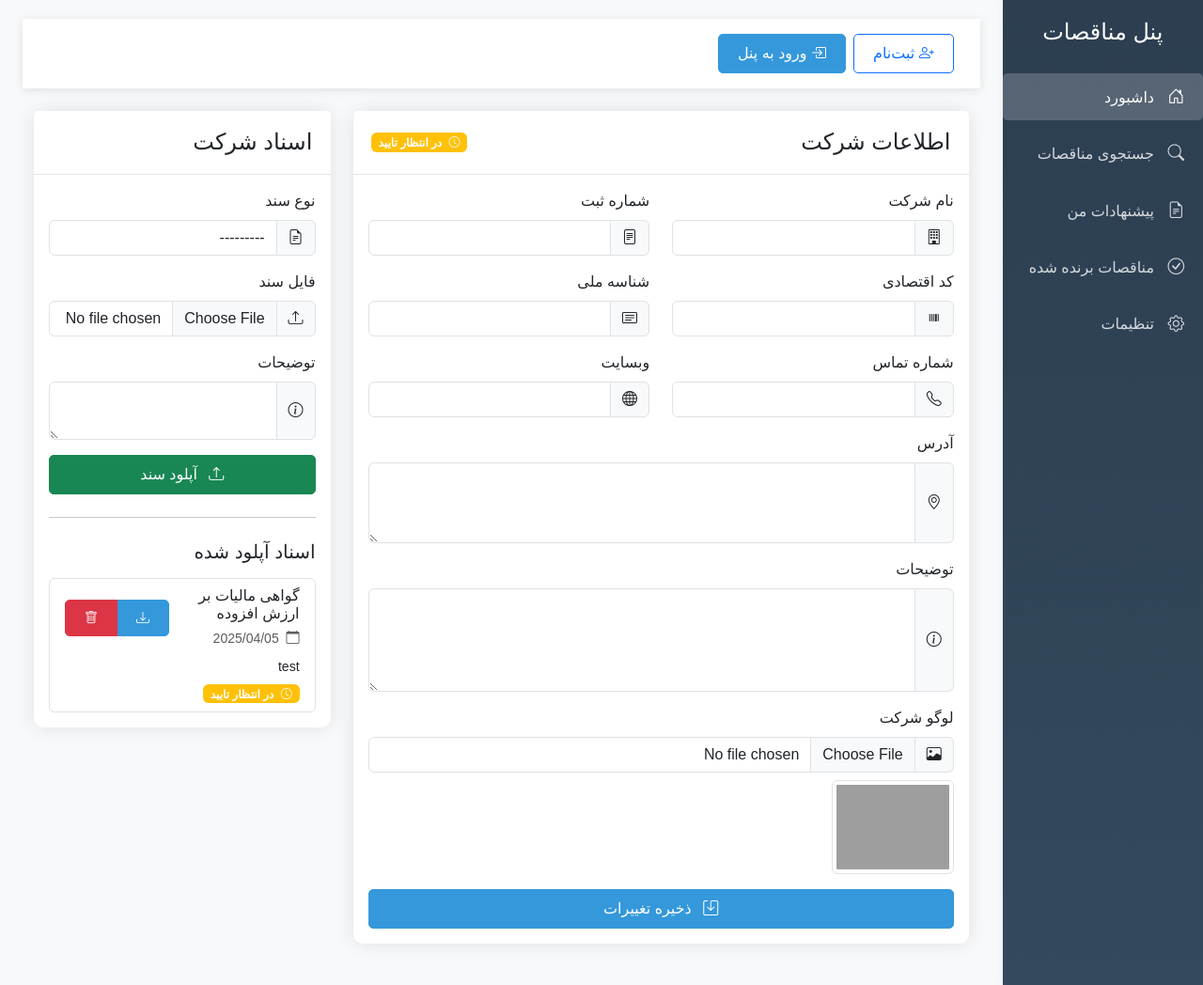
After one commit to khashino/Tender, a Django app: template templates/app2/settings.html in a window 1280 px wide. The commit adds this page. Shown: the whole page at 94% size. Run offline with Django 5.2, Linux system fonts and the light colour scheme; the template is opened without the code that fills it: values that come from a table or form of the project are taken from there, others are empty; data comes from the database, SQL or seed files in the repository; both versions use the stored data as it was after the commit; some web fonts are replaced; grey boxes are pictures that could not be loaded.

Commit message:
Public Company Profile

```diff
--- a/app2/forms.py
+++ b/app2/forms.py
@@ -1,6 +1,6 @@
 from django import forms
 from django.contrib.auth.forms import UserCreationForm, AuthenticationForm
-from .models import App2User
+from .models import App2User, Company, CompanyDocument
 
 class App2UserCreationForm(UserCreationForm):
     class Meta:
@@ -14,3 +14,32 @@ class App2AuthenticationForm(AuthenticationForm):
                 "This account is not authorized to access App2.",
                 code='invalid_login',
             )
+
+class CompanyForm(forms.ModelForm):
+    class Meta:
+        model = Company
+        fields = [
+            'name', 'registration_number', 'economic_code', 'national_id',
+            'phone', 'address', 'website', 'description', 'logo'
+        ]
+        widgets = {
+            'name': forms.TextInput(attrs={'class': 'form-control'}),
+            'registration_number': forms.TextInput(attrs={'class': 'form-control'}),
+            'economic_code': forms.TextInput(attrs={'class': 'form-control'}),
+            'national_id': forms.TextInput(attrs={'class': 'form-control'}),
+            'phone': forms.TextInput(attrs={'class': 'form-control'}),
+            'address': forms.Textarea(attrs={'class': 'form-control', 'rows': 3}),
+            'website': forms.URLInput(attrs={'class': 'form-control'}),
+            'description': forms.Textarea(attrs={'class': 'form-control', 'rows': 4}),
+            'logo': forms.FileInput(attrs={'class': 'form-control'}),
+        }
+
+class CompanyDocumentForm(forms.ModelForm):
+    class Meta:
+        model = CompanyDocument
+        fields = ['document_type', 'file', 'description']
+        widgets = {
+            'document_type': forms.Select(attrs={'class': 'form-control'}),
+            'file': forms.FileInput(attrs={'class': 'form-control'}),
+            'description': forms.Textarea(attrs={'class': 'form-control', 'rows': 2}),
+        }
--- a/app2/urls.py
+++ b/app2/urls.py
@@ -8,4 +8,8 @@ urlpatterns = [
     path('login/', views.login_view, name='login'),
     path('register/', views.register, name='register'),
     path('logout/', views.logout_view, name='logout'),
+    path('settings/', views.settings, name='settings'),
+    path('settings/upload-document/', views.upload_document, name='upload_document'),
+    path('settings/delete-document/<int:document_id>/', views.delete_document, name='delete_document'),
+    path('download-document/<int:document_id>/', views.download_document, name='download_document'),
 ]
--- /dev/null
+++ b/templates/app2/settings.html
@@ -0,0 +1,228 @@
+{% extends 'app2/base.html' %}
+{% load static %}
+
+{% block title %}تنظیمات شرکت - پنل مدیریت مناقصات{% endblock %}
+
+{% block content %}
+<div class="container-fluid">
+    <div class="row">
+        <!-- Company Information -->
+        <div class="col-md-8">
+            <div class="card mb-4">
+                <div class="card-header d-flex justify-content-between align-items-center">
+                    <h4 class="mb-0">اطلاعات شرکت</h4>
+                    {% if company and company.is_verified %}
+                        <span class="badge bg-success">
+                            <i class="bi bi-check-circle me-1"></i>
+                            تایید شده
+                        </span>
+                    {% else %}
+                        <span class="badge bg-warning">
+                            <i class="bi bi-clock me-1"></i>
+                            در انتظار تایید
+                        </span>
+                    {% endif %}
+                </div>
+                <div class="card-body">
+                    <form method="post" enctype="multipart/form-data">
+                        {% csrf_token %}
+                        <div class="row">
+                            <div class="col-md-6 mb-3">
+                                <label for="id_name" class="form-label">نام شرکت</label>
+                                <div class="input-group">
+                                    <span class="input-group-text">
+                                        <i class="bi bi-building"></i>
+                                    </span>
+                                    {{ form.name }}
+                                </div>
+                            </div>
+                            <div class="col-md-6 mb-3">
+                                <label for="id_registration_number" class="form-label">شماره ثبت</label>
+                                <div class="input-group">
+                                    <span class="input-group-text">
+                                        <i class="bi bi-file-text"></i>
+                                    </span>
+                                    {{ form.registration_number }}
+                                </div>
+                            </div>
+                        </div>
+                        <div class="row">
+                            <div class="col-md-6 mb-3">
+                                <label for="id_economic_code" class="form-label">کد اقتصادی</label>
+                                <div class="input-group">
+                                    <span class="input-group-text">
+                                        <i class="bi bi-upc"></i>
+                                    </span>
+                                    {{ form.economic_code }}
+                                </div>
+                            </div>
+                            <div class="col-md-6 mb-3">
+                                <label for="id_national_id" class="form-label">شناسه ملی</label>
+                                <div class="input-group">
+                                    <span class="input-group-text">
+                                        <i class="bi bi-card-text"></i>
+                                    </span>
+                                    {{ form.national_id }}
+                                </div>
+                            </div>
+                        </div>
+                        <div class="row">
+                            <div class="col-md-6 mb-3">
+                                <label for="id_phone" class="form-label">شماره تماس</label>
+                                <div class="input-group">
+                                    <span class="input-group-text">
+                                        <i class="bi bi-telephone"></i>
+                                    </span>
+                                    {{ form.phone }}
+                                </div>
+                            </div>
+                            <div class="col-md-6 mb-3">
+                                <label for="id_website" class="form-label">وبسایت</label>
+                                <div class="input-group">
+                                    <span class="input-group-text">
+                                        <i class="bi bi-globe"></i>
+                                    </span>
+                                    {{ form.website }}
+                                </div>
+                            </div>
+                        </div>
+                        <div class="mb-3">
+                            <label for="id_address" class="form-label">آدرس</label>
+                            <div class="input-group">
+                                <span class="input-group-text">
+                                    <i class="bi bi-geo-alt"></i>
+                                </span>
+                                {{ form.address }}
+                            </div>
+                        </div>
+                        <div class="mb-3">
+                            <label for="id_description" class="form-label">توضیحات</label>
+                            <div class="input-group">
+                                <span class="input-group-text">
+                                    <i class="bi bi-info-circle"></i>
+                                </span>
+                                {{ form.description }}
+                            </div>
+                        </div>
+                        <div class="mb-3">
+                            <label for="id_logo" class="form-label">لوگو شرکت</label>
+                            <div class="input-group">
+                                <span class="input-group-text">
+                                    <i class="bi bi-image"></i>
+                                </span>
+                                {{ form.logo }}
+                            </div>
+                            {% if company and company.logo %}
+                                <div class="mt-2">
+                                    <img src="{{ company.logo.url }}" alt="لوگو شرکت" class="img-thumbnail" style="max-height: 100px;">
+                                </div>
+                            {% endif %}
+                        </div>
+                        <div class="d-grid">
+                            <button type="submit" class="btn btn-primary">
+                                <i class="bi bi-save me-2"></i>
+                                ذخیره تغییرات
+                            </button>
+                        </div>
+                    </form>
+                </div>
+            </div>
+        </div>
+
+        <!-- Company Documents -->
+        <div class="col-md-4">
+            <div class="card mb-4">
+                <div class="card-header">
+                    <h4 class="mb-0">اسناد شرکت</h4>
+                </div>
+                <div class="card-body">
+                    <form method="post" action="{% url 'app2:upload_document' %}" enctype="multipart/form-data">
+                        {% csrf_token %}
+                        <div class="mb-3">
+                            <label for="id_document_type" class="form-label">نوع سند</label>
+                            <div class="input-group">
+                                <span class="input-group-text">
+                                    <i class="bi bi-file-earmark-text"></i>
+                                </span>
+                                {{ document_form.document_type }}
+                            </div>
+                        </div>
+                        <div class="mb-3">
+                            <label for="id_file" class="form-label">فایل سند</label>
+                            <div class="input-group">
+                                <span class="input-group-text">
+                                    <i class="bi bi-upload"></i>
+                                </span>
+                                {{ document_form.file }}
+                            </div>
+                        </div>
+                        <div class="mb-3">
+                            <label for="id_description" class="form-label">توضیحات</label>
+                            <div class="input-group">
+                                <span class="input-group-text">
+                                    <i class="bi bi-info-circle"></i>
+                                </span>
+                                {{ document_form.description }}
+                            </div>
+                        </div>
+                        <div class="d-grid">
+                            <button type="submit" class="btn btn-success">
+                                <i class="bi bi-upload me-2"></i>
+                                آپلود سند
+                            </button>
+                        </div>
+                    </form>
+
+                    <hr class="my-4">
+
+                    <h5 class="mb-3">اسناد آپلود شده</h5>
+                    {% if documents %}
+                        <div class="list-group">
+                            {% for document in documents %}
+                                <div class="list-group-item">
+                                    <div class="d-flex justify-content-between align-items-center">
+                                        <div>
+                                            <h6 class="mb-1">{{ document.get_document_type_display }}</h6>
+                                            <small class="text-muted">
+                                                <i class="bi bi-calendar me-1"></i>
+                                                {{ document.upload_date|date:"Y/m/d" }}
+                                            </small>
+                                        </div>
+                                        <div class="btn-group">
+                                            <a href="{% url 'app2:download_document' document.id %}" class="btn btn-sm btn-primary">
+                                                <i class="bi bi-download"></i>
+                                            </a>
+                                            <a href="{% url 'app2:delete_document' document.id %}" class="btn btn-sm btn-danger" onclick="return confirm('آیا از حذف این سند اطمینان دارید؟')">
+                                                <i class="bi bi-trash"></i>
+                                            </a>
+                                        </div>
+                                    </div>
+                                    {% if document.description %}
+                                        <p class="mb-0 mt-2 small">{{ document.description }}</p>
+                                    {% endif %}
+                                    {% if document.is_verified %}
+                                        <span class="badge bg-success mt-2">
+                                            <i class="bi bi-check-circle me-1"></i>
+                                            تایید شده
+                                        </span>
+                                    {% else %}
+                                        <span class="badge bg-warning mt-2">
+                                            <i class="bi bi-clock me-1"></i>
+                                            در انتظار تایید
+                                        </span>
+                                    {% endif %}
+                                </div>
+                            {% endfor %}
+                        </div>
+                    {% else %}
+                        <div class="alert alert-info">
+                            <i class="bi bi-info-circle me-2"></i>
+                            هنوز سندی آپلود نشده است.
+                        </div>
+                    {% endif %}
+                </div>
+            </div>
+        </div>
+    </div>
+</div>
+{% endblock %}
--- /dev/null
+++ b/tender/settings.py
@@ -0,0 +1,6 @@
+# Build paths inside the project like this: BASE_DIR / 'subdir'.
+BASE_DIR = Path(__file__).resolve().parent.parent
+
+# Media files
+MEDIA_URL = '/media/'
+MEDIA_ROOT = os.path.join(BASE_DIR, 'media')
```
Also changed, not shown: app2/management/commands/create_media_dirs.py (added, +48 -0 lines), app2/models.py (+67 -0 lines), app2/views.py (+75 -4 lines), templates/app2/home.html (+41 -104 lines), tender/urls.py (added, +14 -0 lines), app2/migrations/0002_company_companydocument.py (added), app2/migrations/0003_alter_company_logo_alter_companydocument_file.py (added), db.sqlite3.
